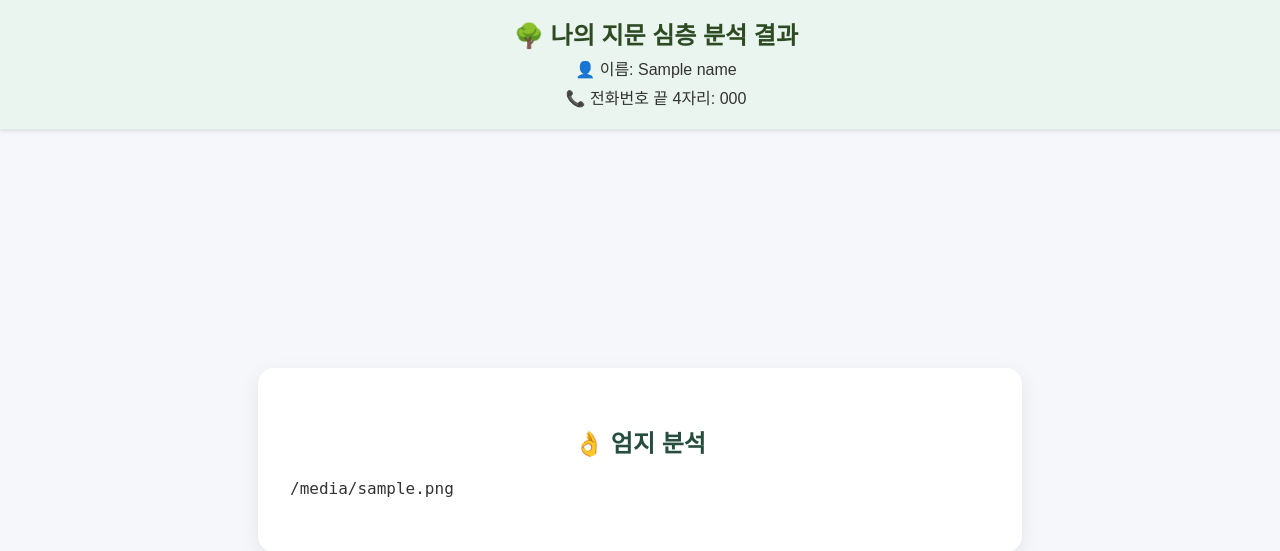
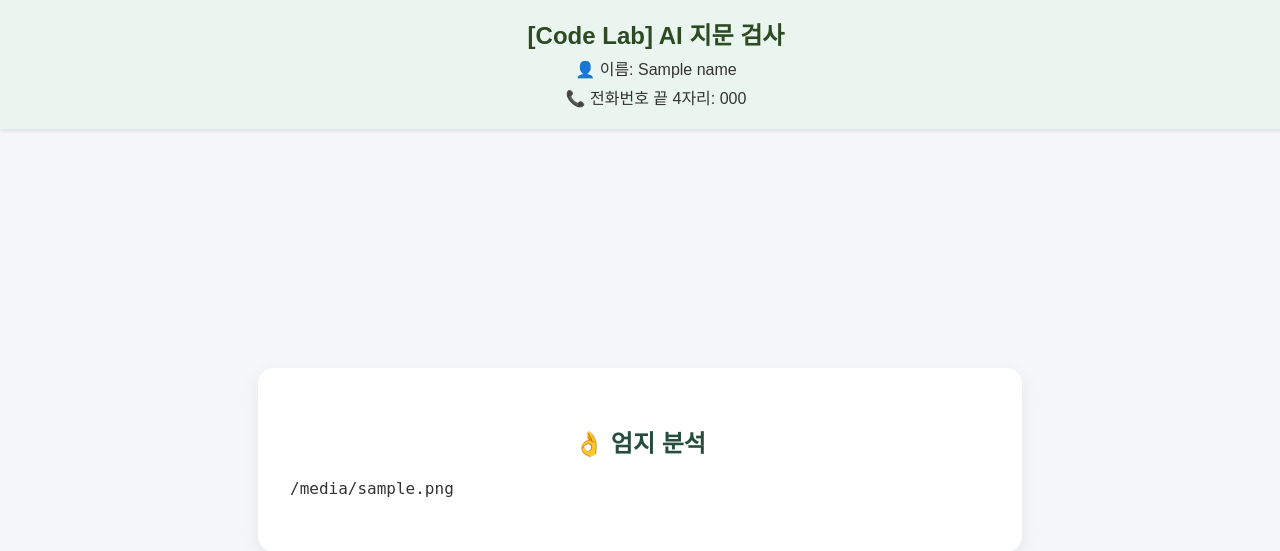
Before and after one commit to KyungHoon416/new__fingerprint, a Flask app: template templates/result.html in a window 1280 px wide. Shown: the top 551 px of the page. Run offline with Flask 3, Linux system fonts and the light colour scheme; the template is opened without the code that fills it: most values are stand-ins (such as "Sample title", 1, 10 or a date in 2020); parts of the project's set-up code (start-up, migrations or seed data) failed here and were passed over.

Commit message:
홈페이지 수정

```diff
--- a/templates/result.html
+++ b/templates/result.html
@@ -2,7 +2,7 @@
 <html lang="ko">
 <head>
   <meta charset="UTF-8">
-  <title>🌳 나의 지문 심층 분석 결과</title>
+  <title>[Code Lab] AI 지문 검사</title>
   <meta name="viewport" content="width=device-width, initial-scale=1.0">
   <link rel="stylesheet" href="https://unpkg.com/swiper@10/swiper-bundle.min.css" />
   <style>
@@ -137,7 +137,7 @@
 </head>
 <body>
   <div class="fixed-header">
-    <h2>🌳 나의 지문 심층 분석 결과</h2>
+    <h2>[Code Lab] AI 지문 검사</h2>
     <p>👤 이름: {{ name }}</p>
     <p>📞 전화번호 끝 4자리: {{ phone }}</p>
   </div>
```
